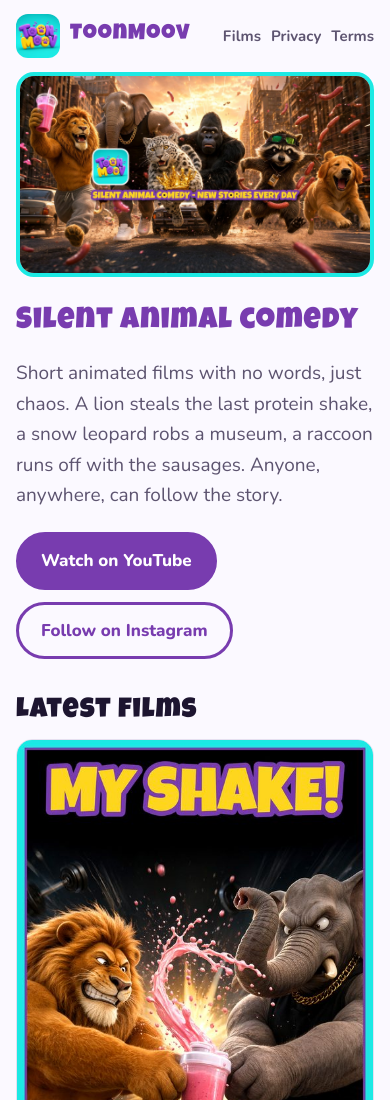
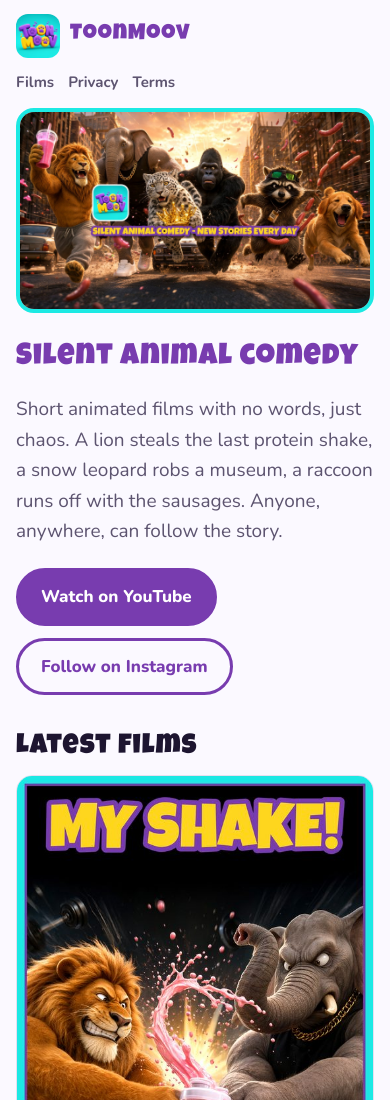
Before and after one commit to mbahrany7-max/toonmoov, a plain HTML site: page index.html in a window 390 px wide. Shown: the top 1100 px of the page. Drawn offline with nearby package versions, Linux system fonts and the light colour scheme.

Commit message:
fix: wrap the menu on narrow phones
Co-Authored-By: Claude Opus 5.5 <noreply@anthropic.com>

```diff
--- a/style.css
+++ b/style.css
@@ -63,4 +63,6 @@ h2 { font-size: 28px; margin: 36px 0 12px; }
 .doc h2 { font-size: 22px; margin-top: 28px; }
 footer { margin: 56px 0 0; padding: 22px 0 36px; border-top: 1px solid var(--line); color: var(--muted); font-size: 15px; }
 footer a { margin-right: 14px; }
-@media (max-width: 520px) { nav a { margin-left: 10px; font-size: 15px; } .brand span { font-size: 22px; } }
+header.top { flex-wrap: wrap; }
+nav { display: flex; flex-wrap: wrap; gap: 4px 0; }
+@media (max-width: 520px) { nav a { margin-left: 0; margin-right: 14px; font-size: 15px; } .brand span { font-size: 22px; } }
```
